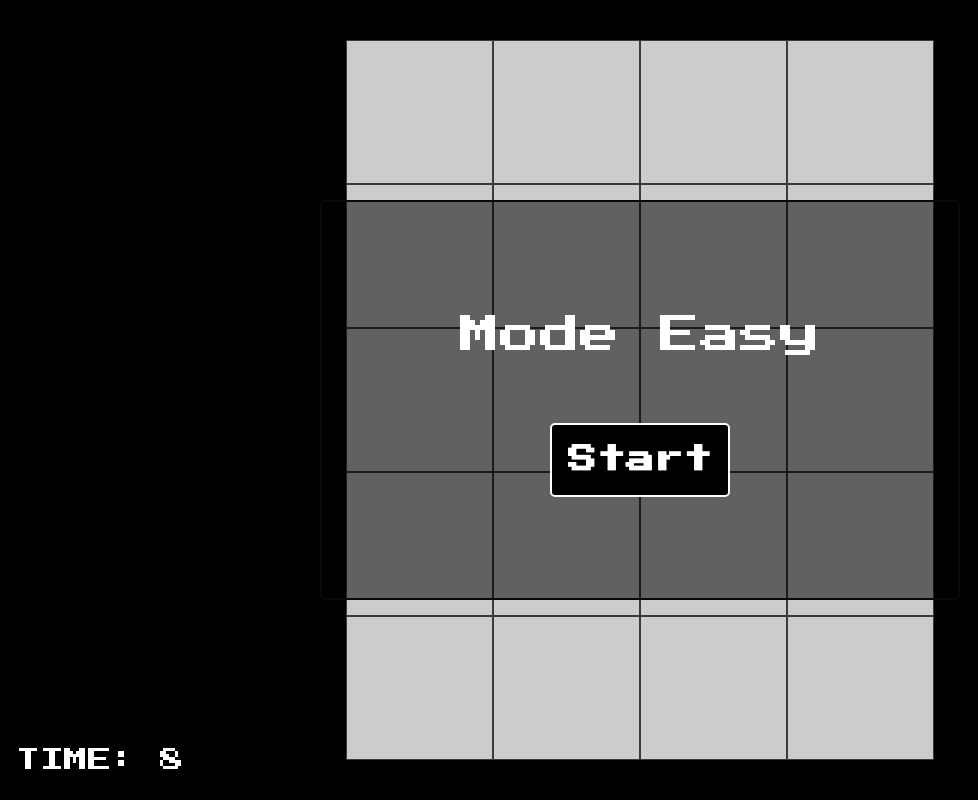
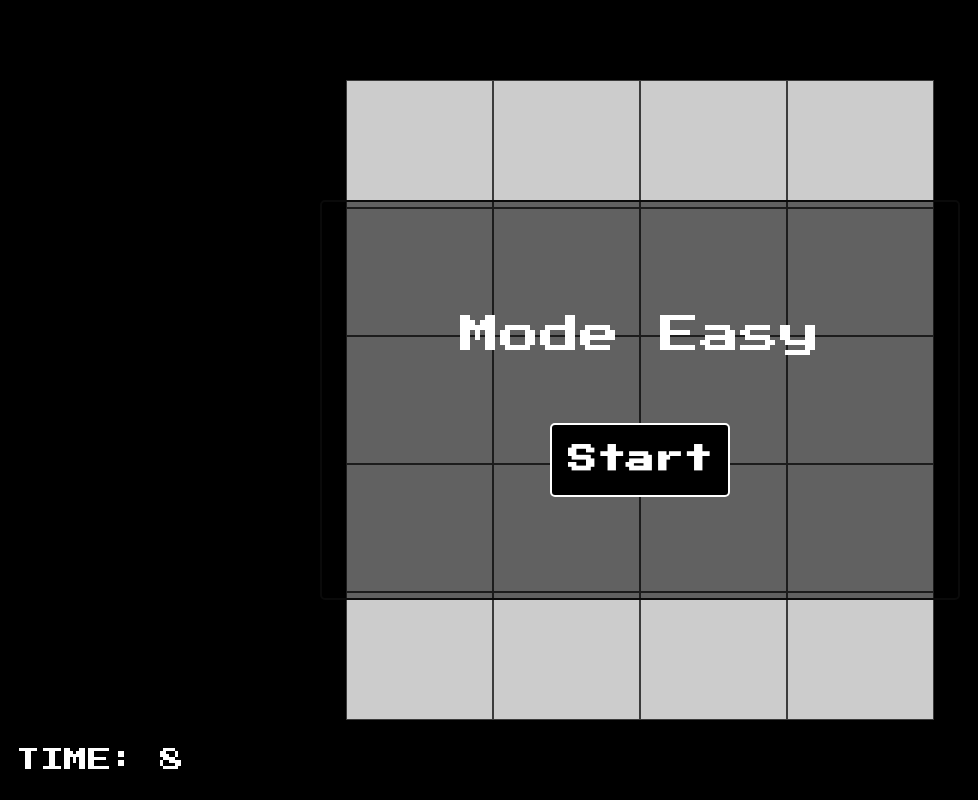
Before and after one commit to joaquinIMB/ClickVeloz, a plain HTML site: page index.html in a window 1280 px wide. Both pictures are taken after a click on the element "Easy". Shown: the whole page, without its empty margins (0-978 px from the left). Drawn offline with Linux system fonts and the light colour scheme.

Commit message:
Correcion tamaño de cuadrados

```diff
--- a/estilos.css
+++ b/estilos.css
@@ -318,6 +318,12 @@ body {
     height: 5vh;
   }
 }
+
+@media (min-height: 720px){
+  .square{
+    height: 8rem;
+  }
+}
 @media (max-height: 500px){
   .contain_mode_Start{
     gap:.5rem;
```
